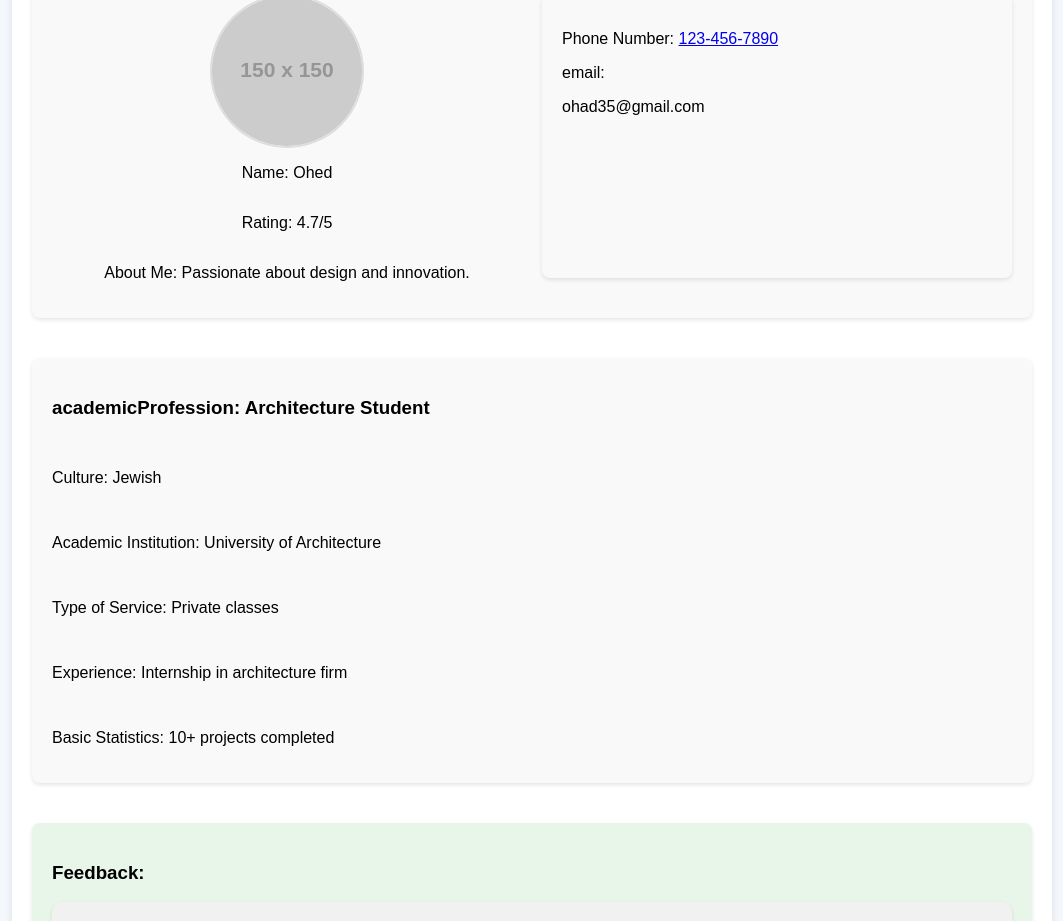
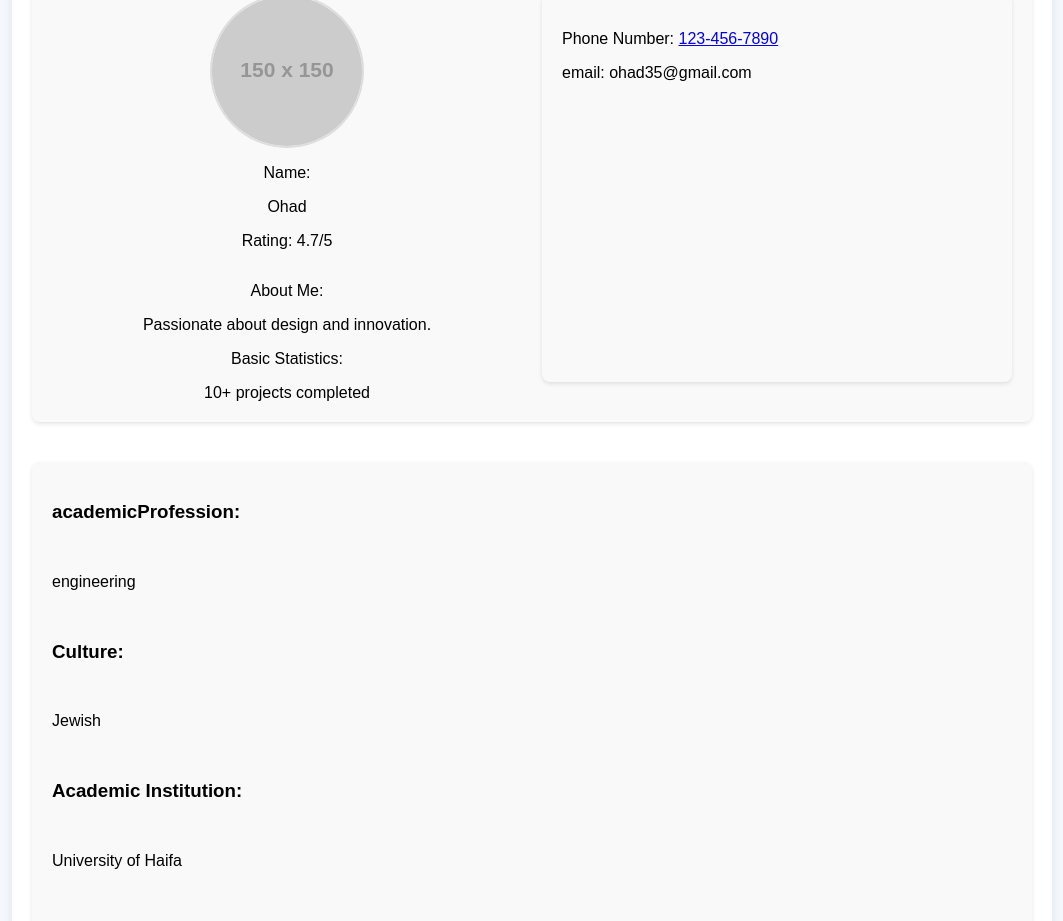
Before and after one commit to tehila97/finelProject, a React (Vite) app in the folder Downloads/appleseeds-final-project-main/appleseeds-final-project-main/: page / in a window 1280 px wide. Shown: the part 174-1095 px from the top of the page, without its empty margins (108-1171 px from the left). Built offline with nearby package versions, Linux system fonts and the light colour scheme.

Commit message:
Update ProfilePage.jsx

```diff
--- a/Downloads/appleseeds-final-project-main/appleseeds-final-project-main/src/ProfilePage.jsx
+++ b/Downloads/appleseeds-final-project-main/appleseeds-final-project-main/src/ProfilePage.jsx
@@ -1,20 +1,19 @@
 import './index.css';
 import { useState } from "react";
-// import {Data} from './Data.jsx'
 
 export default function ProfilePage() {
     const [user, setUser] = useState({
-    name: "Ohed",
+      name: "Ohad",
       age: 35,
       email: "ohad35@gmail.com",
       password:"12345",
-    academicProfession: "Architecture Student",
+      academicProfession: "engineering",
       culture: "Jewish",
       phoneNumber: "123-456-7890",
-    academicInstitution: "University of Architecture",
+      academicInstitution: "University of Haifa",
       typeOfService: "Private classes",
       aboutMe: "Passionate about design and innovation.",
-    experience: "Internship in architecture firm",
+      experience: "year",
       rating: "4.7/5",
       basicStatistics: "10+ projects completed",
       profileImg: "https://via.placeholder.com/150",
@@ -22,31 +21,39 @@ export default function ProfilePage() {
       isEditing: false
     });
 
-  function toggleEdit  () {
-    setUser((prevUser) => ({
-      ...prevUser,
-      isEditing: !prevUser.isEditing
-    }));
+    const TypeOfService = ["Exam preparation", "Private lessons", "Professional intention"];
+    const Culture = ["Arab", "Jewish"];
+    const AcademicInstitution = ["University of Haifa", "Tel Aviv University", "The Hebrew University", "Technnyon"];
+    const areasOfInterest = ["Chess", "Programming", "Cooking"];
+    const Experience = ["year", "2-5 years", "5-10 years", "10 and above"];
+    const academicProfession = ["social science", "exact sciences", "engineering"];
+
+    function handleChange(e) {
+      const { name, value } = e.target;
+      setUser((prevUser) => {
+        return Object.assign({}, prevUser, { [name]: value });
+      });
+    }
+
+  function toggleEdit() {
+    setUser((prevUser) => {
+      const updatedUser = Object.assign({}, prevUser);
+      updatedUser.isEditing = !updatedUser.isEditing;
+      return updatedUser;
+    });
   };
 
-  function handleChange (e) {
-    const { name, value } = e.target;
-    setUser((prevUser) => ({
-      ...prevUser,
-      [name]: value
-    }));
-  };
 
-  function handleImgChange (e) {
-    const file =  e.target.files [0];
+  function handleImgChange(e) {
+    const file = e.target.files[0];
     if (file) {
-        const imgURL = URL.createObjectURL (file);
-        setUser ((prevUser) => ({
-            ...prevUser,
-            profileImg: imgURL
-        }));
+      const imgURL = URL.createObjectURL(file);
+      setUser((prevUser) => {
+        return Object.assign({}, prevUser, { profileImg: imgURL });
+      });
     }
-  };
+  }
+
 
   return (
     <div className='container'>
@@ -63,50 +70,89 @@ export default function ProfilePage() {
         )}
       </div>
 
-        <p>Name: {user.name}</p>
+
+        <p>Name:</p>
+        {user.isEditing ? (
+        <input type="text" name="name" value={user.name} onChange={handleChange} />
+        ) : (
+        <span>{user.name}</span>
+        )}
+
         <p>Rating: {user.rating}</p>
-        <p>About Me: {user.aboutMe}</p>
+
+        <p>About Me:</p>
+         {user.isEditing ? (
+          <input type="text" name="aboutMe" value={user.aboutMe} onChange={handleChange} />
+          ) : (
+           <span>{user.aboutMe}</span>
+        )}
+
+        <p>Basic Statistics:</p>
+          {user.isEditing ? (
+            <input type="text" name="basicStatistics" value={user.basicStatistics} onChange={handleChange} />
+          ) : (
+            <span>{user.basicStatistics}</span>
+          )}
       </div>
 
       <div className='square'>
         <p>Phone Number: <a href={`https://wa.me/${user.phoneNumber.replace(/-/g, '')}`} target="_blank" rel="noopener noreferrer">
           {user.phoneNumber}
           </a></p>
-
-
-        <p>email:</p>
-        {user.isEditing ? (
-        <input
-        type="text"
-        name="email"
-        value={user.email}
-        onChange={handleChange}
-        />
-        ) : (
-        <span>{user.email}</span>
-        )}
-
-    {user.isEditing && (
-          <>
-          <p>password:</p>
-          <input
-            type="password"
-            name="password"
-            value={user.password}
-            onChange={handleChange}
-            />
-            </>
-        )}
+          <p> email: {user.email}</p>
       </div>
     </div>
 
+
     <div className='square middle'>
-        <h3>academicProfession: {user.academicProfession}</h3>
-        <p>Culture: {user.culture}</p>
-        <p>Academic Institution: {user.academicInstitution}</p>
-        <p>Type of Service: {user.typeOfService}</p>
-        <p>Experience: {user.experience}</p>
-        <p>Basic Statistics: {user.basicStatistics}</p>
+        <h3>academicProfession: </h3>
+        {user.isEditing ? (
+          <select name="academicProfession" value={user.academicProfession} onChange={handleChange}>
+          {academicProfession.map ((proffesion, index) => (
+            <option key={index} value={proffesion}>{proffesion}</option>
+          ))} </select> ) : (
+            <p> {user.academicProfession}</p>
+        )}
+
+        <h3>Culture: </h3>
+        {user.isEditing ? (
+          <select name="culture" value={user.culture} onChange={handleChange}>
+          {Culture.map ((culture, index) => (
+            <option key={index} value={culture}>{culture}</option>
+          ))} </select> ) : (
+            <p> {user.culture}</p>
+        )}
+
+
+        <h3>Academic Institution: </h3>
+        {user.isEditing ? (
+          <select name="academicInstitution" value={user.academicInstitution} onChange={handleChange}>
+          {AcademicInstitution.map ((academicInstitution, index) => (
+            <option key={index} value={academicInstitution}>{academicInstitution}</option>
+          ))} </select> ) : (
+            <p> {user.academicInstitution}</p>
+        )}
+
+
+        <h3>Type of Service: </h3>
+        {user.isEditing ? (
+          <select name="typeOfService" value={user.typeOfService} onChange={handleChange}>
+          {TypeOfService.map ((typeOfService, index) => (
+            <option key={index} value={typeOfService}>{typeOfService}</option>
+          ))} </select> ) : (
+            <p> {user.typeOfService}</p>
+        )}
+
+
+        <h3>Experience:</h3>
+        {user.isEditing ? (
+          <select name="experience" value={user.experience} onChange={handleChange}>
+          {Experience.map ((experience, index) => (
+            <option key={index} value={experience}>{experience}</option>
+          ))} </select> ) : (
+            <p> {user.experience}</p>
+        )}
+
       </div>
 
 
```
Lines whose indentation alone changed are shown as unchanged.
